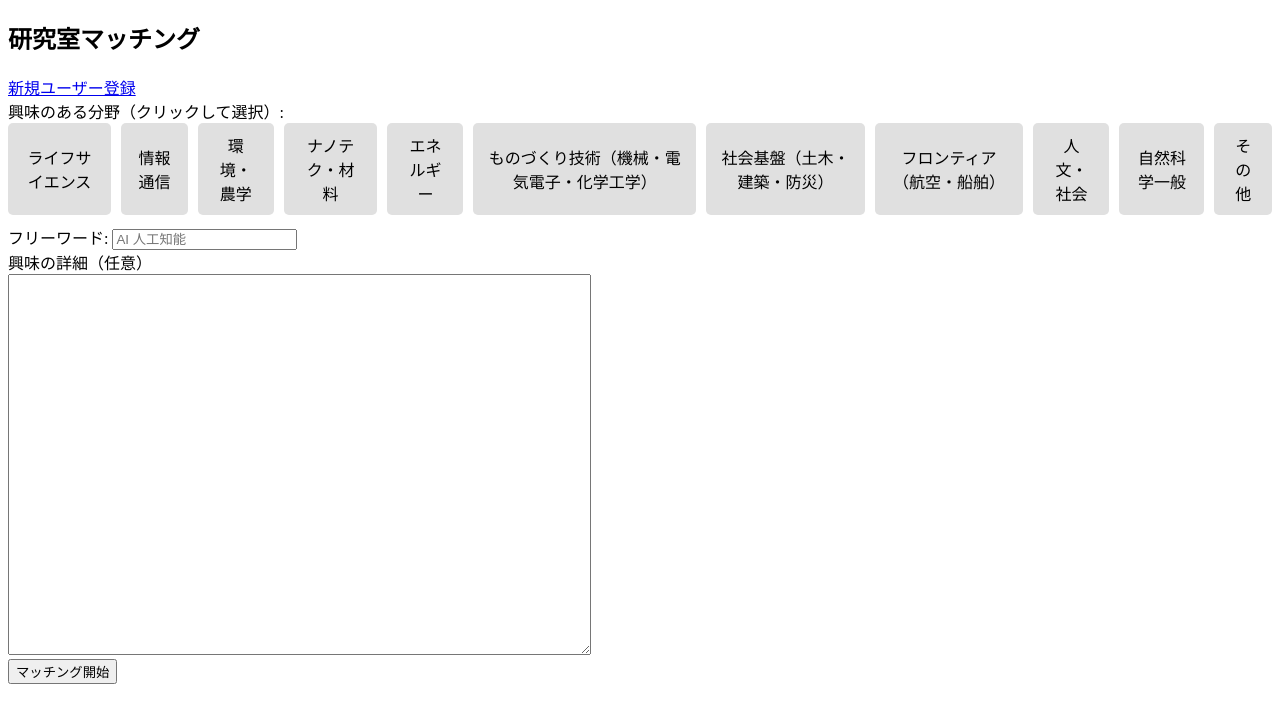
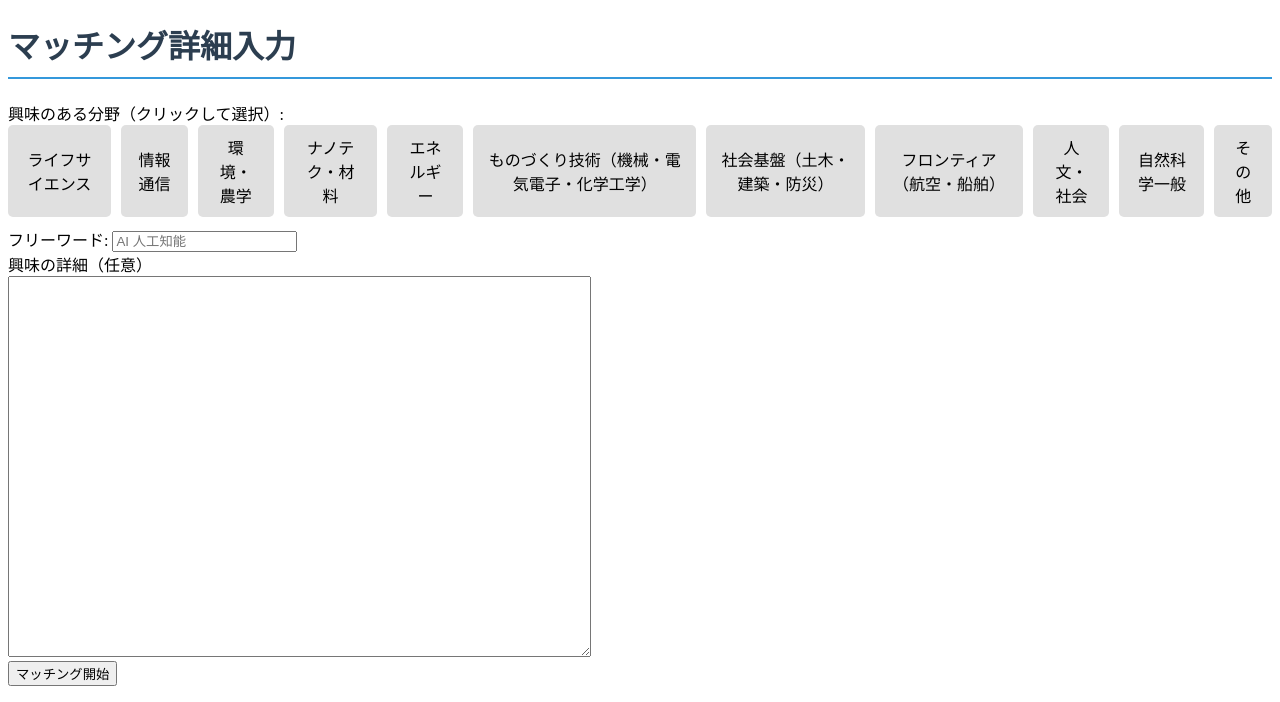
Before and after one commit to ta0ta0-star/curiosity_lab, a Flask app: page / in a window 1280 px wide. Shown: the part 113-815 px from the top of the page. Run offline with Flask 3, Linux system fonts and the light colour scheme.

Commit message:
Update index.html

```diff
--- a/templates/index.html
+++ b/templates/index.html
@@ -6,6 +6,11 @@
     <title>研究室マッチング</title>
     <script src="https://code.jquery.com/jquery-3.6.0.min.js"></script>
     <style>
+        h1 {
+            color: #2c3e50;
+            border-bottom: 2px solid #3498db;
+            padding-bottom: 10px;
+        }
         .field-buttons{
             display: flex;
             gap: 10px;
@@ -86,12 +91,6 @@
                         <a class="nav-link" href="{{ url_for('profile') }}">マイページ</a>
                     {% if g.user.id == 1 %}
                         <a class="nav-link" href="{{ url_for('list_users') }}">ユーザー一覧</a>
-                        <!-- <a class="nav-link" href="{{ url_for('list_labs') }}">研究室一覧</a>
-                        <a class="nav-link" href="{{ url_for('list_curiosities') }}">研究室の興味一覧</a>
-                        <a class="nav-link" href="{{ url_for('list_user_curiosities') }}">ユーザーの興味一覧</a>
-                        <a class="nav-link" href="{{ url_for('list_matching') }}">マッチング一覧</a>
-                        <a class="nav-link" href="{{ url_for('list_matching_result') }}">マッチング結果一覧</a>
-                        <a class="nav-link" href="{{ url_for('list_matching_result_detail') }}">マッチング結果詳細一覧</a> -->
                     {% endif %}
                         <a class="nav-link" href="{{ url_for('logout') }}">ログアウト</a>
                     {% else %}
@@ -105,10 +104,9 @@
 
 </head>
 <body>
-    <h2>研究室マッチング</h2>
+    <h1>マッチング詳細入力</h1>
     <form method ="POST" id="register-form" action="{{url_for('register_curiosity') }}">
 
-        <a href="/user_register" role="button">新規ユーザー登録</a><br>
         <label>興味のある分野（クリックして選択）:</label>
         <div class="field-buttons">
             <button type="button" class="field-button" data-field="LS" dcode="A189">ライフサイエンス</button>
```
